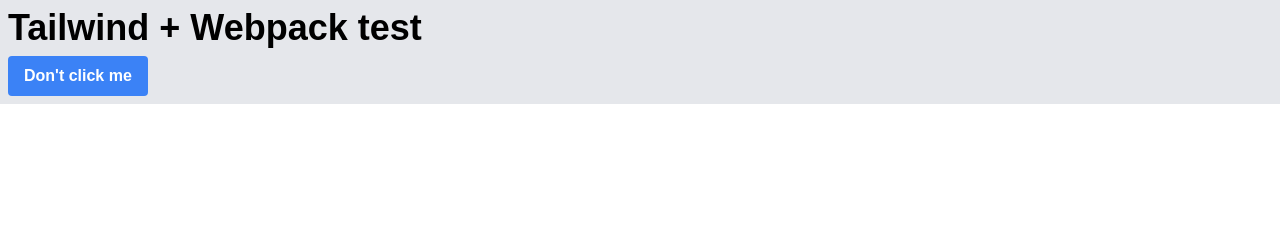
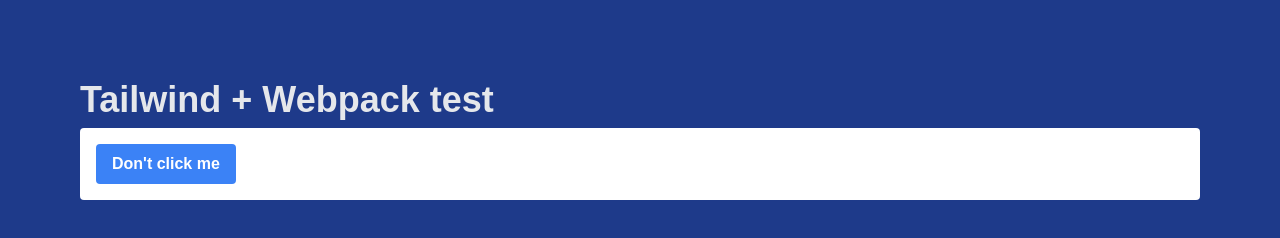
Before and after one commit to dkvz/webpack-tailwind, a website built with webpack: page src/index.html in a window 1280 px wide. Built offline with nearby package versions, Linux system fonts and the light colour scheme.

Commit message:
Starting experiment

```diff
--- a/src/index.html
+++ b/src/index.html
@@ -4,14 +4,16 @@
   <meta charset="UTF-8">
   <meta http-equiv="X-UA-Compatible" content="IE=edge">
   <meta name="viewport" content="width=device-width, initial-scale=1.0">
-  <title>Tailwind + Webpack test</title>
+  <title>Some landing page lol</title>
 </head>
 <body>
-  <main class="p-2 bg-gray-200">
-    <h1 class="mb-2 font-bold text-4xl">Tailwind + Webpack test</h1>
-    <div>
+  <main class="p-20 min-h-screen bg-blue-900">
+    <h1 class="mb-2 font-bold text-4xl text-gray-200">Tailwind + Webpack test</h1>
+
+    <div class="bg-white p-4 rounded">
       <button class="btn">Don't click me</button>
     </div>
+
   </main>
 </body>
 </html>
```
